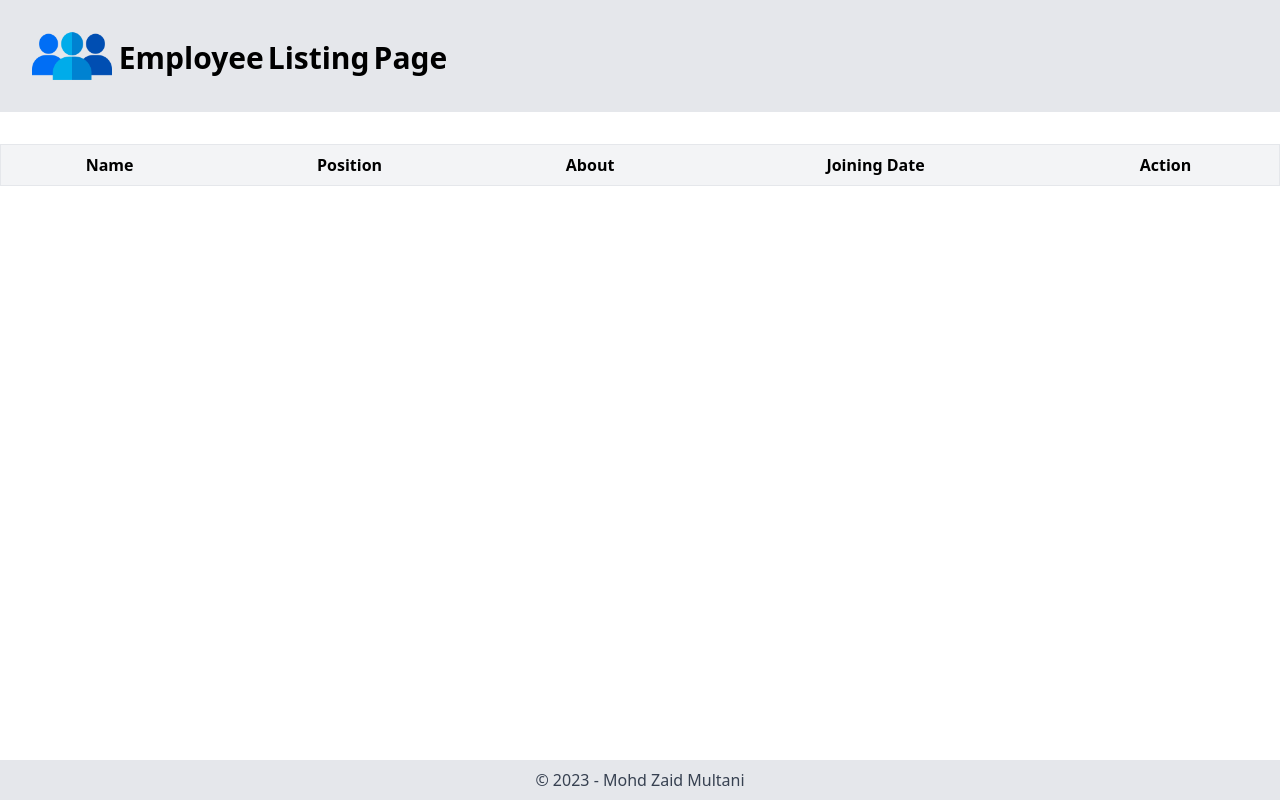
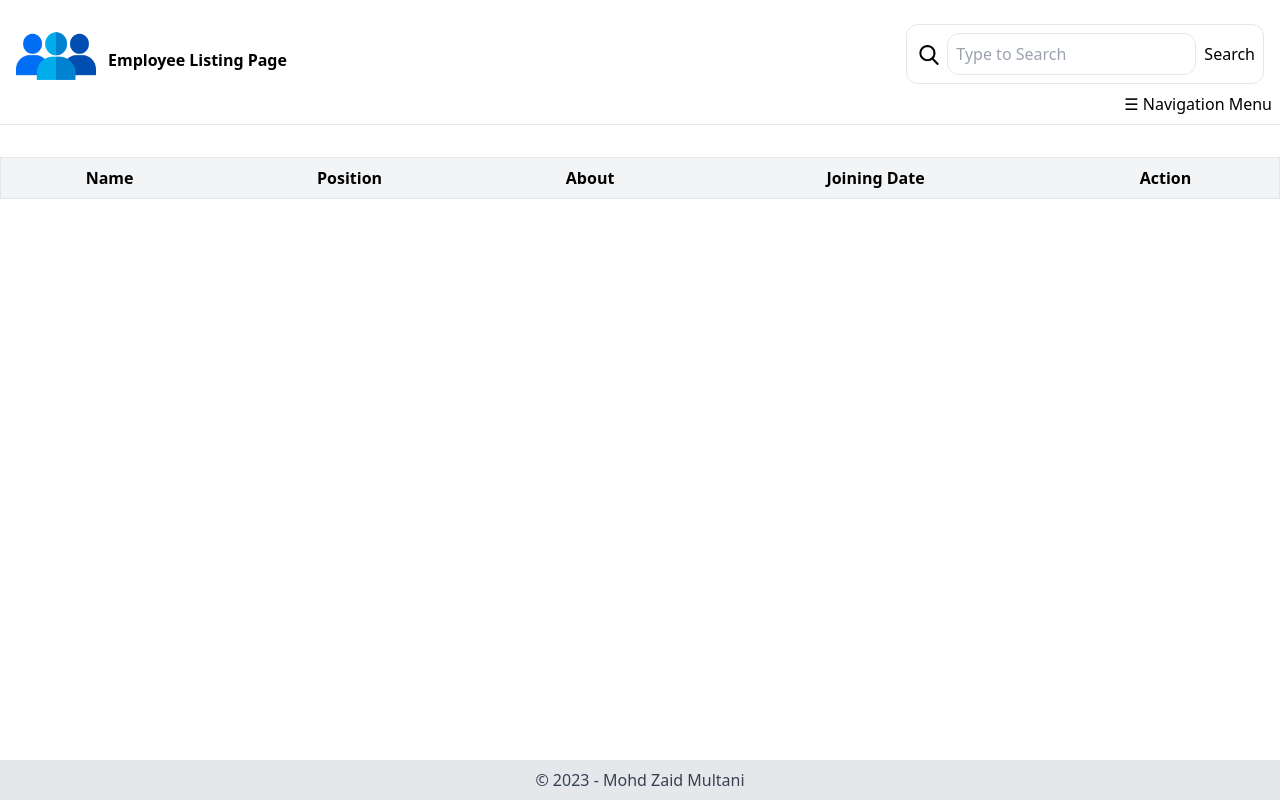
Before and after one commit to ZAIDMULTANI07/employee-hf, a plain HTML site: page employee-listing.html in a window 1280 px wide. Drawn offline with nearby package versions, Linux system fonts and the light colour scheme.

Commit message:
add: header on listing page navigation menu

```diff
--- a/employee-listing.html
+++ b/employee-listing.html
@@ -10,15 +10,62 @@
 
 </head>
 <body>
-    <header class="bg-gray-200 p-4 flex flex-col sm:flex-row">
+    <!-- <header class="bg-gray-200 p-4 flex flex-col sm:flex-row">
         <div><a href="\"><img class="h-20 w-20 mx-4" src="./public/EMlogo.png" alt=""/></a></div>
         <div class="container flex">
             <h1 class="text-3xl mt-6 font-bold">Employee</h1>
             <h1 class="text-3xl mt-6 font-bold ml-1">Listing</h1>
             <h1 class="text-3xl mt-6 font-bold ml-1">Page</h1>
         </div>
-    </header>
+    </header> -->
+    <header>
+        <div class="flex justify-between ml-4">
+          <a href="/index.html">
+            <div class="flex mt-4 sm:flex-row flex-col sm:none justify-center items-center">
+              <img class="h-20 w-20" src="./public/EMlogo.png" alt="Logo"/>
+              <div class="flex flex-col ml-3 sm:flex-row justify-center items-center">
+                <h1 class="mt-2 font-bold">Employee</h1>
+                <h1 class="mt-2 font-bold ml-1">Listing</h1>
+                <h1 class="mt-2 font-bold ml-1">Page</h1>
+              </div>
+            </div>
+          </a>
+          <div class="mb-2 mt-2">
+            <form class="flex mx-4 mt-4 border rounded-xl p-2">
+              <label for="search">
+                <img class="h-5 sm:block hidden w-5 mt-3 mr-2 ml-1" src="./public/search.png" alt="Search"/>
+              </label>
+              <input class="border rounded-xl p-2" type="text" placeholder="Type to Search" id="search" name="search">
+              <button class="ml-2" type="submit">Search</button>
+            </form>
+            <div class="relative">
+              <h3 class="flex justify-end items-end mr-2 mt-2 cursor-pointer " onclick="toggleNav()">
+                ☰ Navigation Menu
+              </h3>
+              <aside id="nav-menu" class="absolute right-0 top-8 w-80 bg-gray-200 rounded-lg p-2 hidden ">
+                <ul>
+                  <li>
+                    <a class="hover:text-blue-600" href="/employee-registration.html">Employee Registration Page</a>
+                  </li>
+                  <li>
+                    <a class="hover:text-blue-600" href="/employee-listing.html">Employee Listing Page</a>
+                  </li>
+                </ul>
+              </aside>
+            </div>
+          </div>
+        </div>
+      </header>
+      <script>
+        function toggleNav() {
+          var navMenu = document.getElementById('nav-menu');
+          navMenu.classList.toggle('hidden');
+        }
+      </script>
 
+
+
+<hr>
     <main class="container mx-auto mt-8">
         <table class="table-auto w-full border">
             <thead>
```
